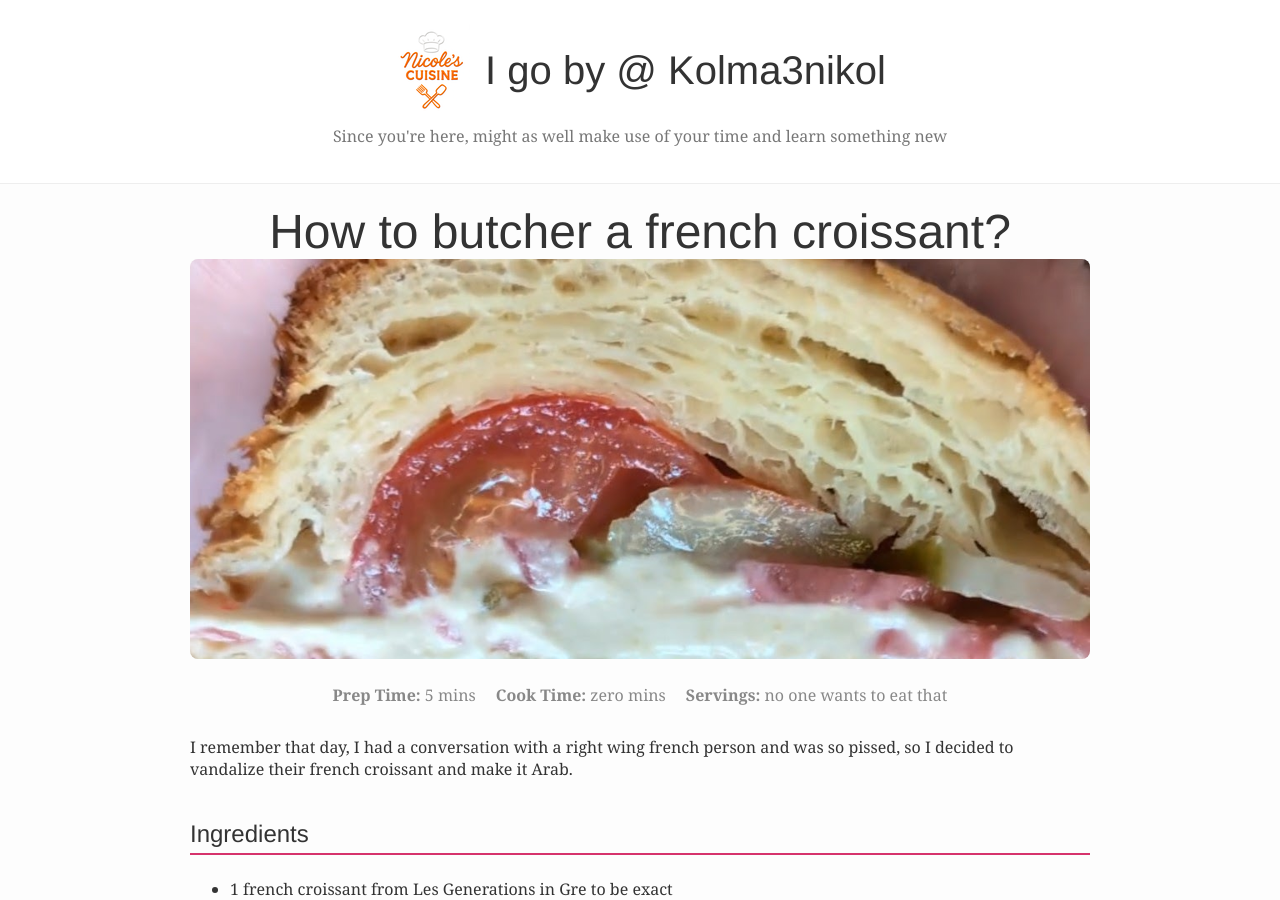
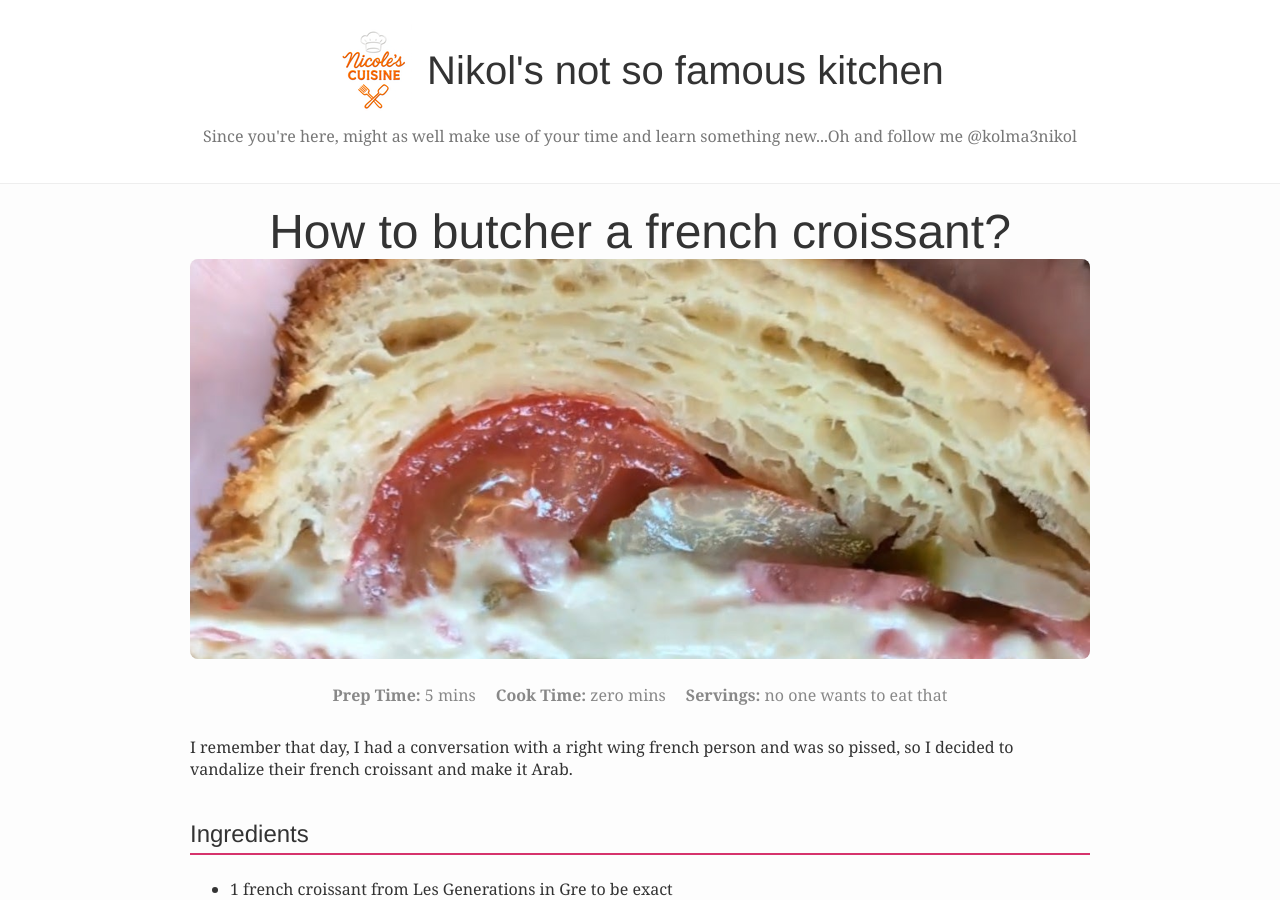
Before and after one commit to AntiLibrary5/nicools-kitchen, a Jekyll site: the page built from _posts/2025-08-20-croissant-lebanese.md, in a window 1280 px wide and 900 px high. Built offline with Jekyll 4.4.1, drawn with Linux system fonts in a browser that asks for light colours.

Commit message:
page title and description update

```diff
--- a/_config.yml
+++ b/_config.yml
@@ -1,6 +1,6 @@
 # Site settings
-title: I go by @ Kolma3nikol
-description: "Since you're here, might as well make use of your time and learn something new"
+title: Nikol's not so famous kitchen
+description: "Since you're here, might as well make use of your time and learn something new...Oh and follow me @kolma3nikol"
 author: "Nikol"
 
 baseurl: "/nicools-kitchen"
```
